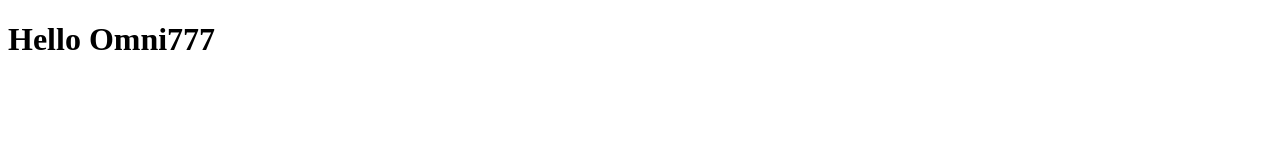
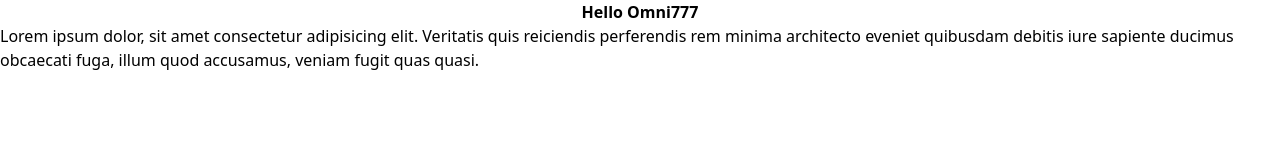
Before and after one commit to C4L3B3666/Omni777, a website: page index.html in a window 1280 px wide. Drawn offline with Linux system fonts and the light colour scheme.

Commit message:
Instalação TailwindCSS

```diff
--- /dev/null
+++ b/assets/css/style.css
@@ -0,0 +1 @@
+@import "tailwindcss";
--- a/index.html
+++ b/index.html
@@ -4,8 +4,10 @@
     <meta charset="UTF-8">
     <meta name="viewport" content="width=device-width, initial-scale=1.0">
     <title>Document</title>
+    <link rel="stylesheet" href="assets/css/output.css">
 </head>
 <body>
-    <h1>Hello Omni777</h1>
+    <h1 class="font-bold text-center">Hello Omni777</h1>
+    <p>Lorem ipsum dolor, sit amet consectetur adipisicing elit. Veritatis quis reiciendis perferendis rem minima architecto eveniet quibusdam debitis iure sapiente ducimus obcaecati fuga, illum quod accusamus, veniam fugit quas quasi.</p>
 </body>
 </html>
--- /dev/null
+++ b/package.json
@@ -0,0 +1,6 @@
+{
+  "dependencies": {
+    "@tailwindcss/cli": "^4.1.16",
+    "tailwindcss": "^4.1.16"
+  }
+}
```
Also changed, not shown: assets/css/output.css (added), 2 other files.
